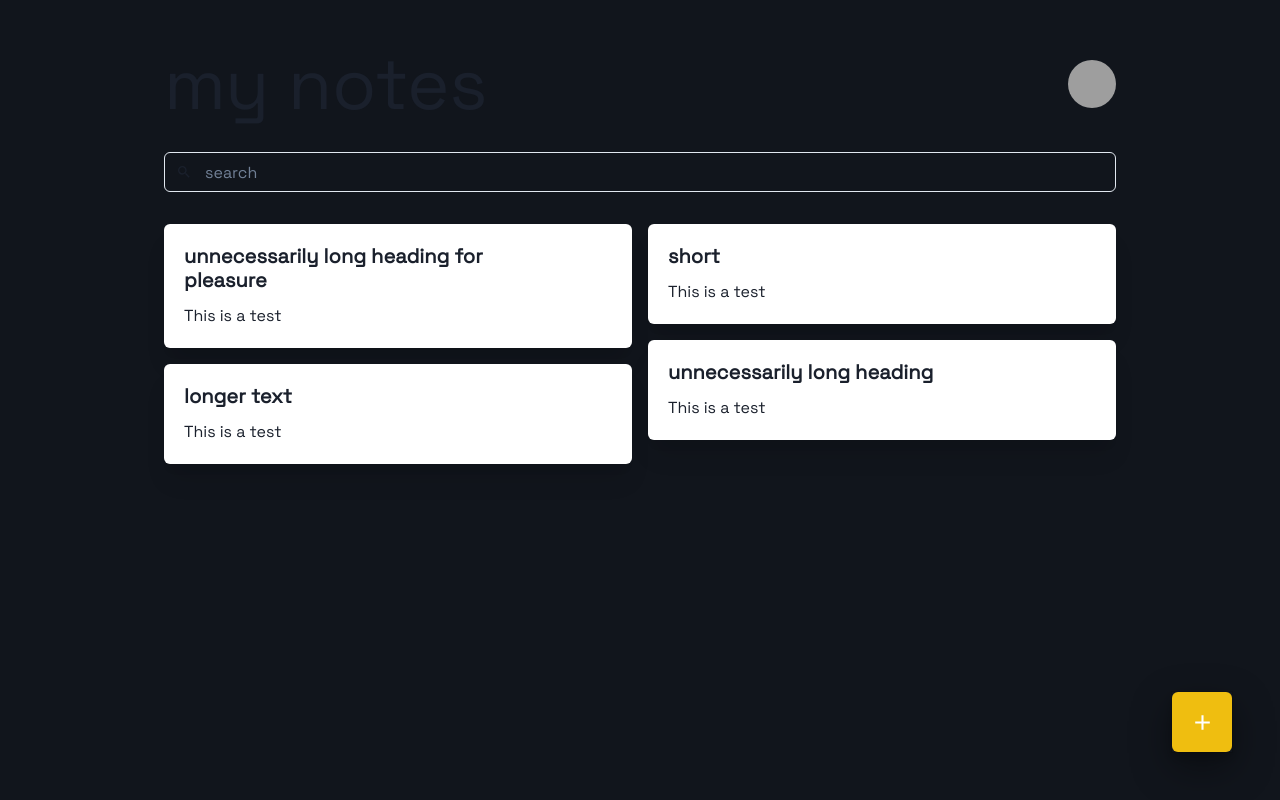
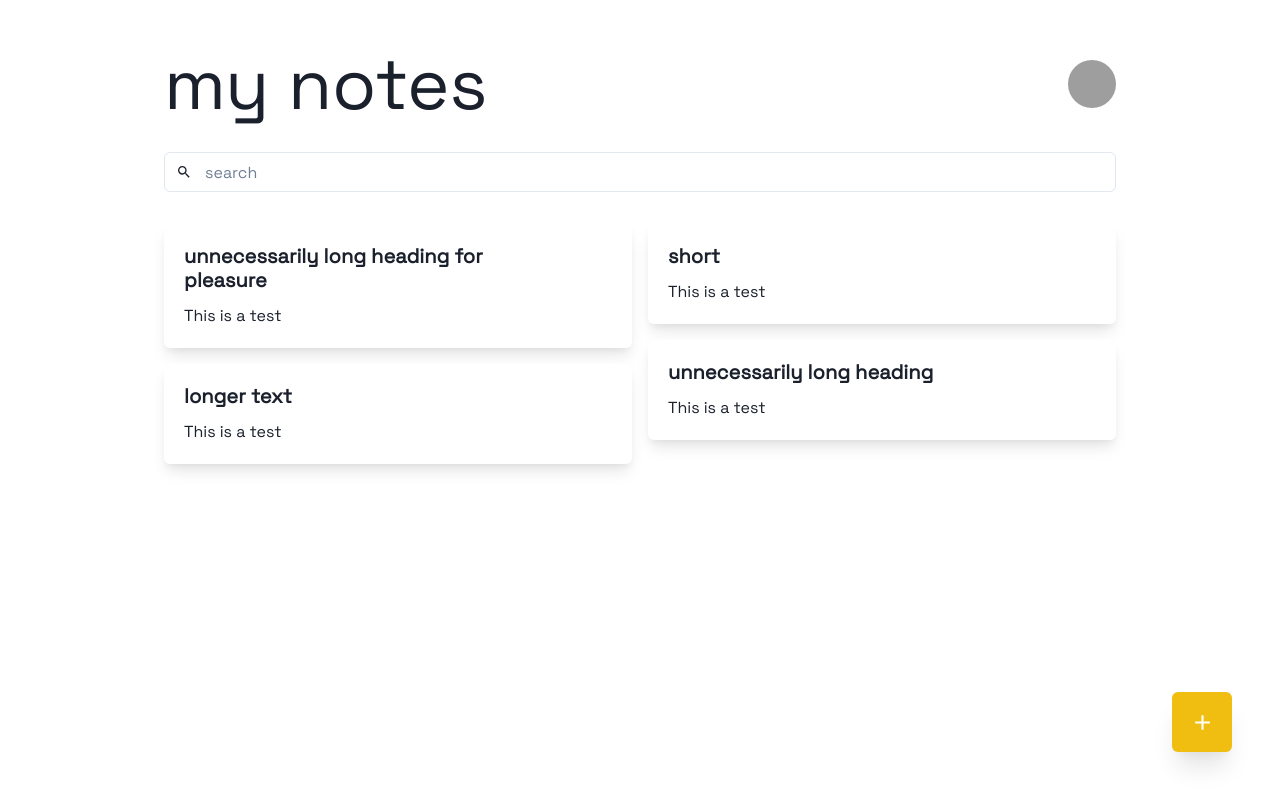
Before and after one commit to aadithyen/mynotes, a React (Vite) app: page / in a window 1280 px wide. Built offline with nearby package versions, Linux system fonts and the light colour scheme; grey boxes are pictures that could not be loaded.

Commit message:
Updated theme

```diff
--- a/src/components/FAB.jsx
+++ b/src/components/FAB.jsx
@@ -2,12 +2,13 @@ import { Box, IconButton } from "@chakra-ui/react";
 
 const FAB = ({ icon }) => {
 	return (
-		<Box pos="fixed" bottom="3em" right="3em" boxShadow="dark-lg">
+		<Box pos="fixed" bottom="3em" right="3em">
 			<IconButton
 				aria-label="add note"
 				height="60px"
 				width="60px"
 				fontSize="25px"
+				boxShadow="xl"
 				colorScheme="primary"
 				icon={icon}
 			/>
--- a/src/components/NoteCard.jsx
+++ b/src/components/NoteCard.jsx
@@ -2,7 +2,7 @@ import { Card, CardBody, Heading, Text } from "@chakra-ui/react";
 
 const NoteCard = ({ heading }) => {
 	return (
-		<Card mb="4" boxShadow="xl">
+		<Card mb="4" boxShadow="lg">
 			<CardBody>
 				<Heading size="md" pr={12} mb={3} fontWeight="semibold">
 					{heading}
--- a/src/theme.js
+++ b/src/theme.js
@@ -1,4 +1,5 @@
-import { extendTheme, withDefaultColorScheme } from "@chakra-ui/react";
+import { extendTheme } from "@chakra-ui/react";
+import { mode } from "@chakra-ui/theme-tools";
 
 const config = {
 	fonts: {
@@ -34,7 +35,7 @@ const config = {
 	styles: {
 		global: {
 			body: {
-				bg: "#11151c",
+				bg: mode("#11151c", "#fafafa"),
 			},
 		},
 	},
@@ -51,7 +52,7 @@ const config = {
 			},
 		},
 	},
-	initialColorMode: "dark", // 'dark' | 'light'
+	initialColorMode: "dark",
 	useSystemColorMode: false,
 };
 
```
